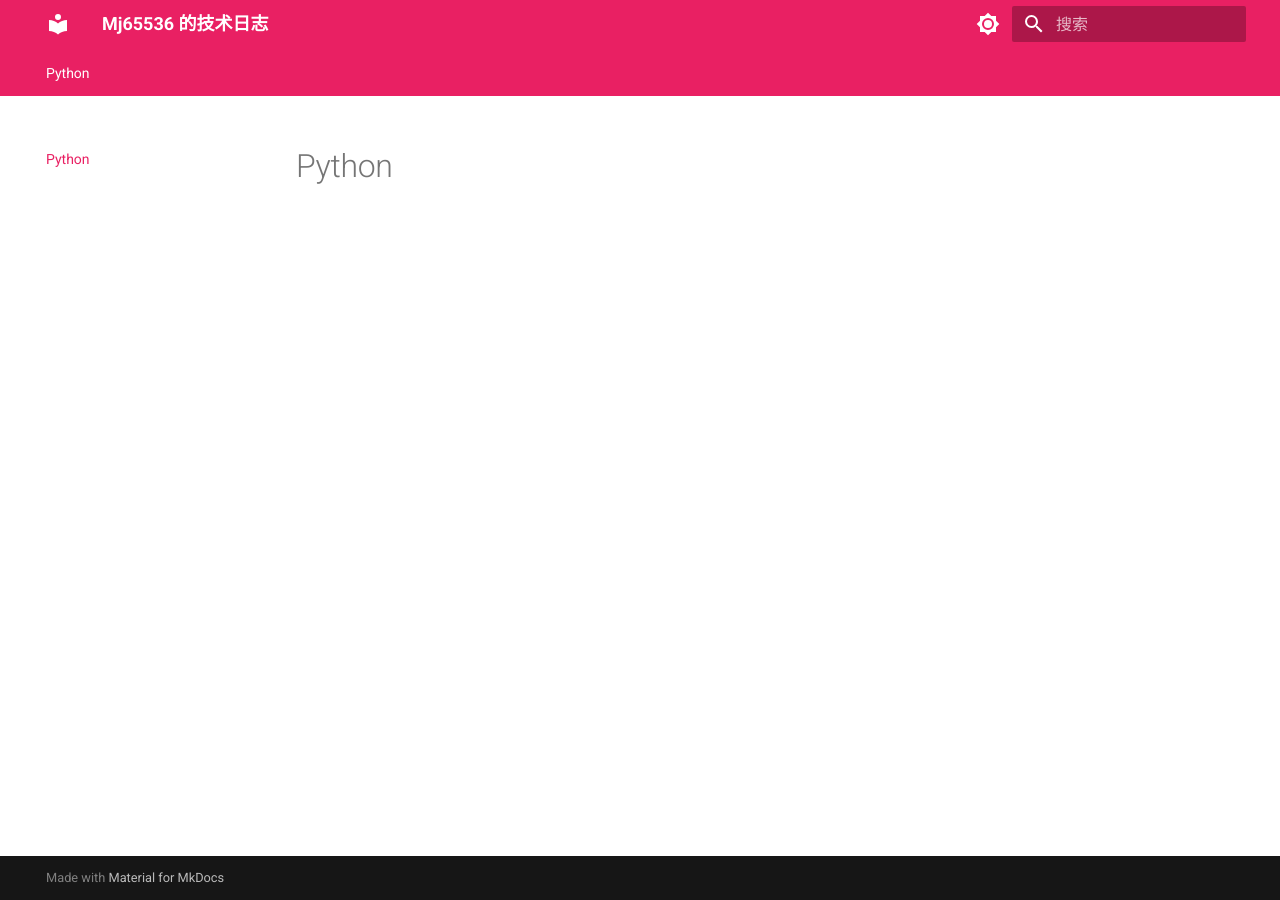
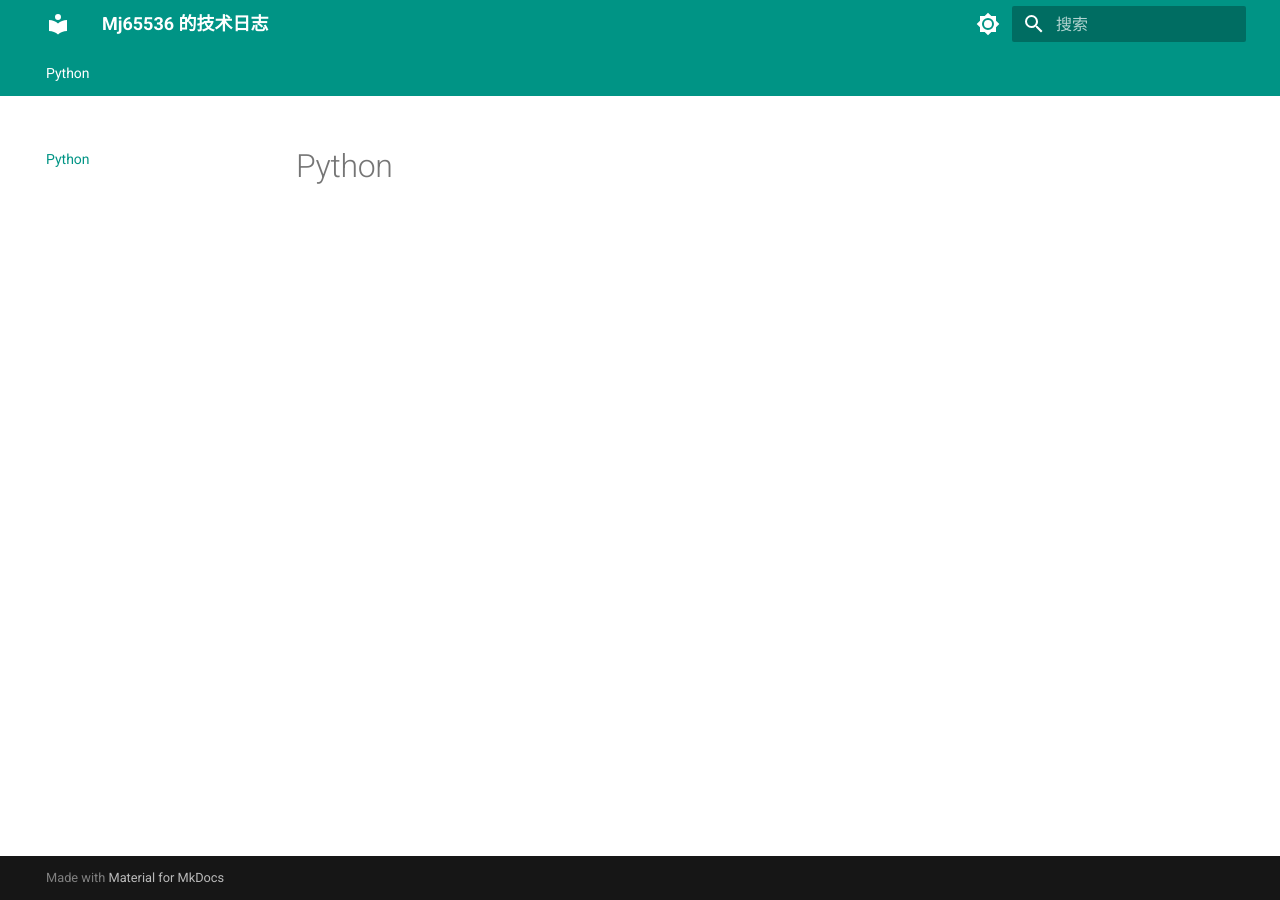
Before and after one commit to Mj65536/Mj65536.github.io, an MkDocs documentation site: the page built from docs/index.md, in a window 1280 px wide. Built offline with MkDocs 1.6.1 and Material for MkDocs 9.7.7, drawn with Linux system fonts in a browser that asks for light colours.

Commit message:
style: revert theme to default

```diff
--- a/mkdocs.yml
+++ b/mkdocs.yml
@@ -3,21 +3,21 @@ site_url: https://mj65536.github.io/
 
 theme:
   name: material
-  language: zh  # 设置界面语言为中文
+  language: zh
   palette:
-    # 浅色模式
+    # 浅色模式恢复为 teal (青色)
     - media: "(prefers-color-scheme: light)"
       scheme: default
-      primary: pink
-      accent: pink
+      primary: teal
+      accent: cyan
       toggle:
         icon: material/brightness-7
         name: 切换至深色模式
-    # 深色模式
+    # 深色模式恢复为 teal (青色)
     - media: "(prefers-color-scheme: dark)"
       scheme: slate
-      primary: pink
-      accent: pink
+      primary: teal
+      accent: cyan
       toggle:
         icon: material/brightness-4
         name: 切换至浅色模式
@@ -41,9 +41,6 @@ markdown_extensions:
       alternate_style: true
   - tables                         # 表格支持
 
-extra_css:
-  - stylesheets/extra.css
-
 plugins:
   - search:
       lang: [en, ja]               # 增加 ja 或使用插件来完美支持中文搜索
```
